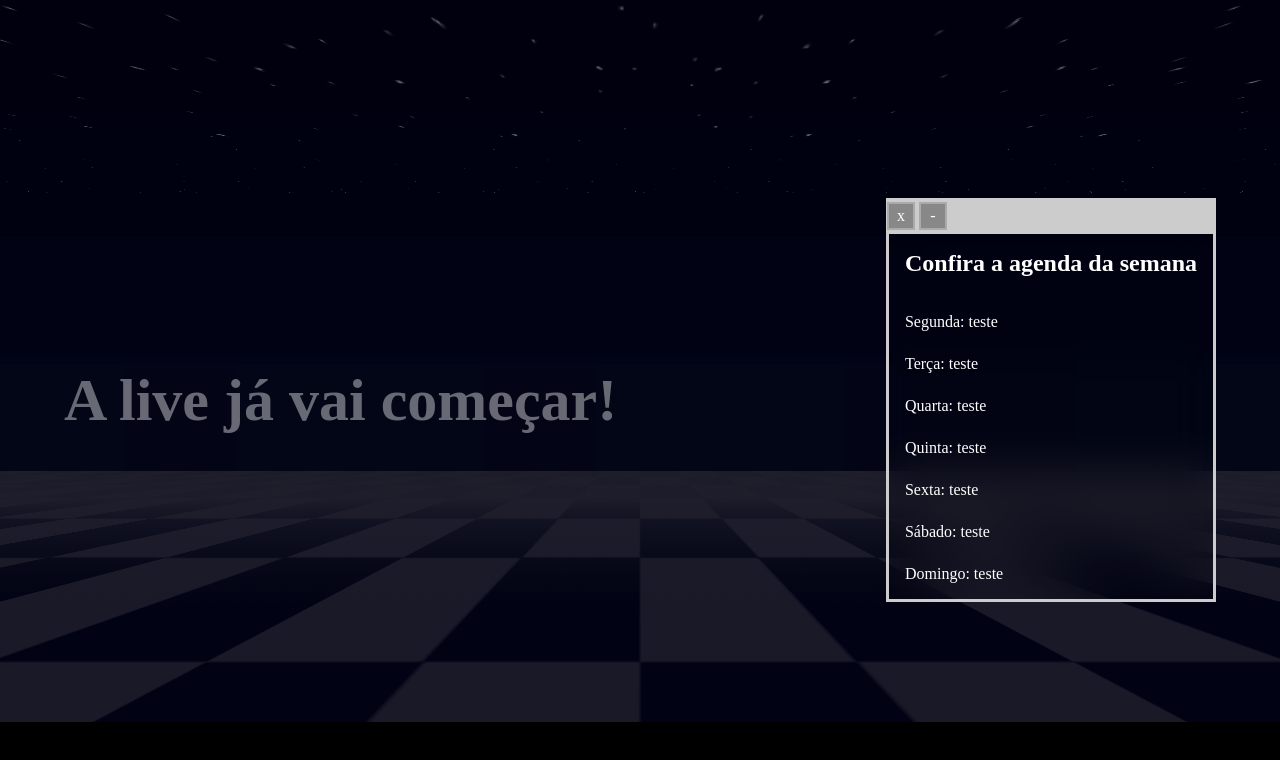
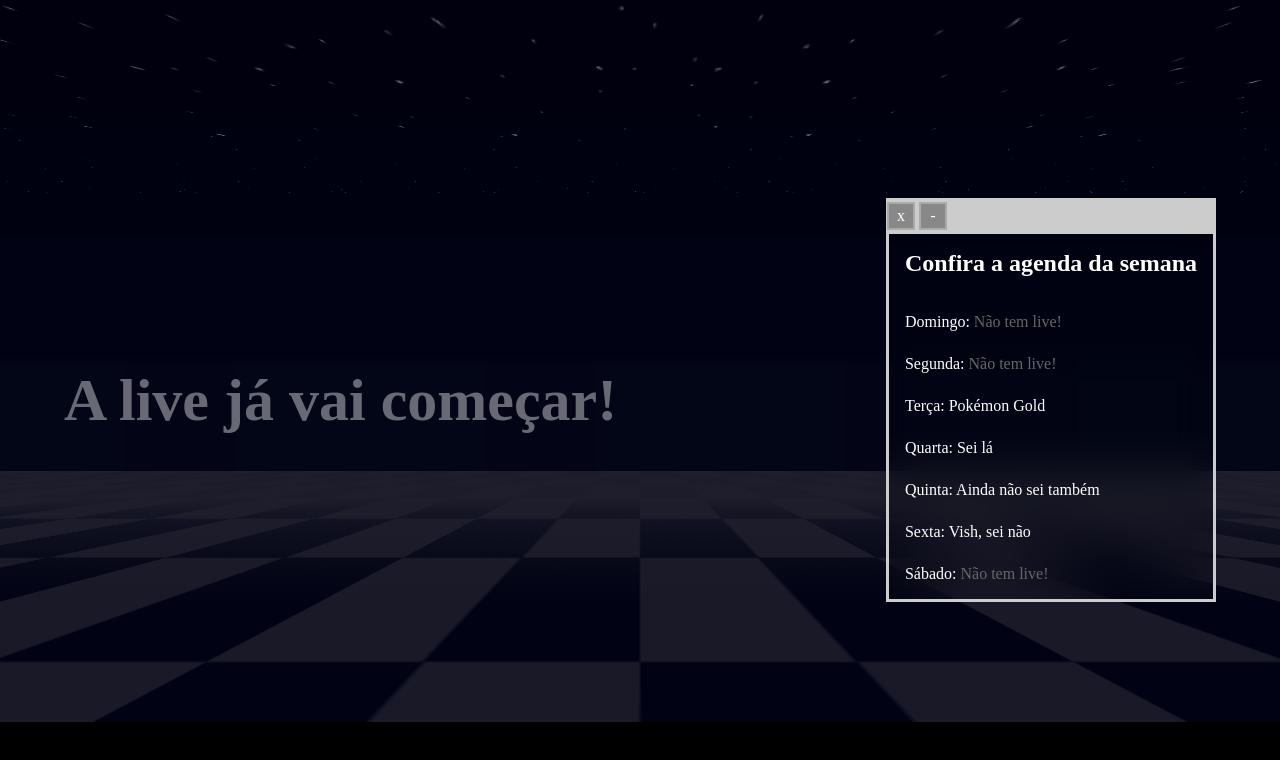
Before and after one commit to hugolcouto/assets-twitch, a website: page starting-soon.html in a window 1280 px wide. Drawn offline with nearby package versions, Linux system fonts and the light colour scheme; a web font is replaced by a local one.

Commit message:
Automação da agenda da semana

```diff
--- a/agenda.json
+++ b/agenda.json
@@ -2,37 +2,37 @@
 	"agenda": [
 		{
 			"week": "Domingo",
-			"title": "Teste Segudna",
+			"title": "Não tem live!",
 			"vacancy": true
 		},
 		{
 			"week": "Segunda",
-			"title": "Teste Segudna",
+			"title": "Não tem live!",
 			"vacancy": true
 		},
 		{
 			"week": "Terça",
-			"title": "Teste Segudna",
+			"title": "Pokémon Gold",
 			"vacancy": false
 		},
 		{
 			"week": "Quarta",
-			"title": "Teste Segudna",
+			"title": "Sei lá",
 			"vacancy": false
 		},
 		{
 			"week": "Quinta",
-			"title": "Teste Segudna",
+			"title": "Ainda não sei também",
 			"vacancy": false
 		},
 		{
 			"week": "Sexta",
-			"title": "Teste Segudna",
+			"title": "Vish, sei não",
 			"vacancy": false
 		},
 		{
 			"week": "Sábado",
-			"title": "Teste Segudna",
+			"title": "Não tem live!",
 			"vacancy": true
 		}
 	]
--- a/css/starting-soon.css
+++ b/css/starting-soon.css
@@ -179,3 +179,7 @@
 .schedule > ul > li {
 
 }
+
+.vacancy {
+	color: #666;
+}
--- a/js/main.js
+++ b/js/main.js
@@ -1,7 +1,10 @@
 $(document).ready(function () {
-
-	$.get('https://github.com/hugolcouto/assets-twitch/blob/main/agenda.json', function (data) {
-		console.log(data);
+	$.getJSON('../agenda.json', function (data) {
+		$('.schedule-content').html(
+			data.agenda.map(function (item) {
+				return `<li>${item.week}: <span class="${item.vacancy && 'vacancy'}">${item.title}</span></li>`
+			})
+		)
 	})
 
 })
--- a/starting-soon.html
+++ b/starting-soon.html
@@ -22,7 +22,7 @@
 			<h1 class="title">A live já vai começar!</h1>
 			<div class="schedule">
 				<h2>Confira a agenda da semana</h2>
-				<ul>
+				<ul class="schedule-content">
 					<li>Segunda: <span class="day">teste</span></li>
 					<li>Terça: <span class="day">teste</span></li>
 					<li>Quarta: <span class="day">teste</span></li>
```
